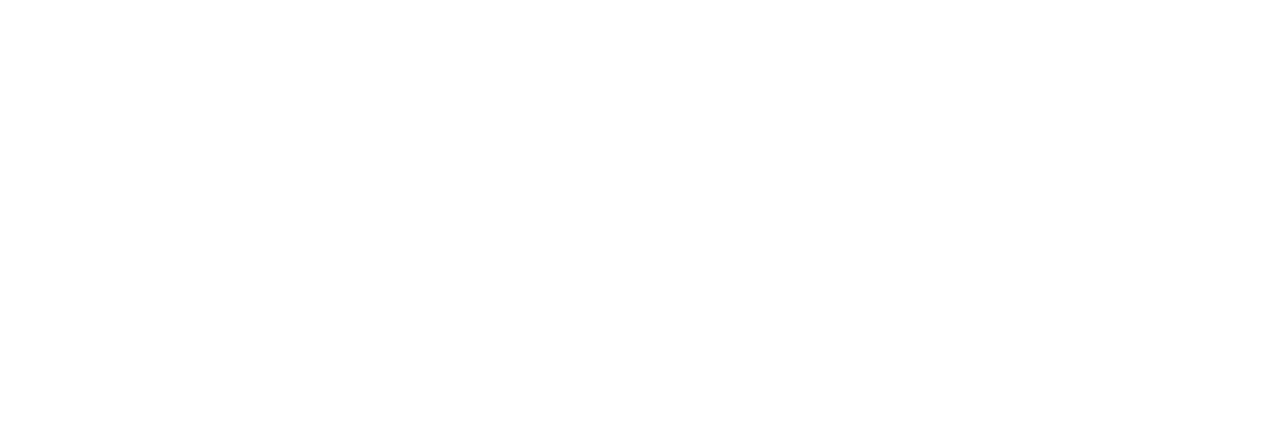
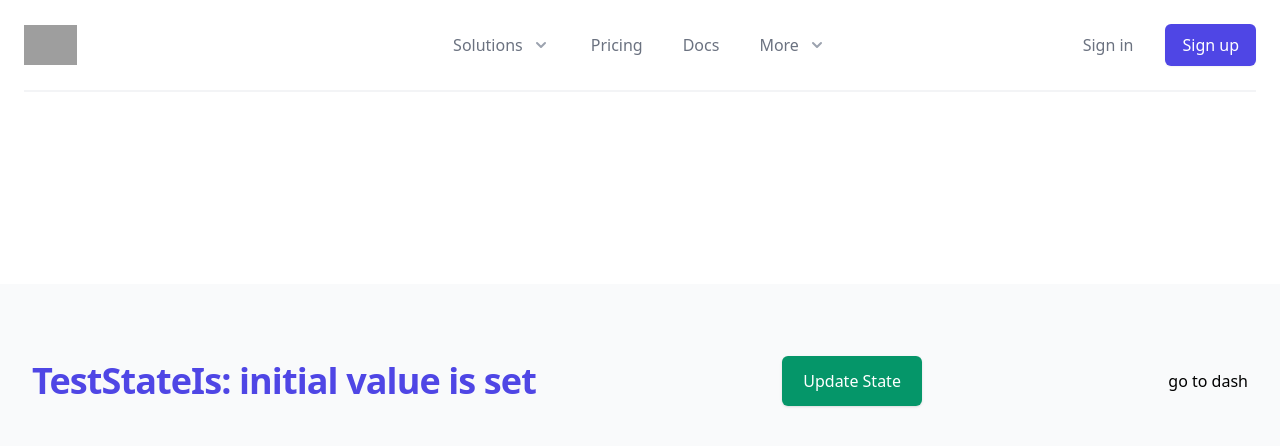
Before and after one commit to jurassicjs/nuxt3-laravel-dev, a Nuxt app in the folder apps/nuxt-app/: page /non-persistent-state in a window 1280 px wide. Before the commit this address had no page. Shown: the top 446 px of the page. Built offline with nearby package versions, Linux system fonts and the light colour scheme; grey boxes are pictures that could not be loaded.

Commit message:
feature(setup) display non persistence

```diff
--- /dev/null
+++ b/apps/nuxt-app/pages/dashboard.vue
@@ -0,0 +1,27 @@
+<script setup lang="ts">
+import Navbar from "~/components/layout/navbar.vue";
+import ActionButton from "~/components/elements/ActionButton.vue";
+import {useState} from "#app";
+const testState = useState('testState')
+
+
+
+</script>
+<template>
+  <div>
+    <navbar/>
+    <div class="h-48">
+    </div>
+    <div class="bg-gray-50">
+      <div class="max-w-7xl mx-auto py-12 px-4 sm:px-6 lg:py-16 lg:px-8 lg:flex lg:items-center lg:justify-between">
+        <h2 class="text-3xl font-extrabold tracking-tight text-gray-900 sm:text-4xl">
+          <span class="block text-indigo-600">TestState Is: {{ testState }}</span>
+        </h2>
+        <nuxt-link to="/non-persistent-state">
+          go back
+        </nuxt-link>
+      </div>
+    </div>
+  </div>
+
+</template>
--- /dev/null
+++ b/apps/nuxt-app/pages/non-persistent-state.vue
@@ -0,0 +1,38 @@
+<script setup lang="ts">
+import Navbar from "~/components/layout/navbar.vue";
+import ActionButton from "~/components/elements/ActionButton.vue";
+import {useState} from "#app";
+const testState = useState('testState', () => 'initial value is set')
+
+function updateTestState() {
+  testState.value = 'updated value is now set'
+}
+
+
+</script>
+<template>
+  <div>
+    <navbar/>
+    <div class="h-48">
+    </div>
+    <div class="bg-gray-50">
+      <div class="max-w-7xl mx-auto py-12 px-4 sm:px-6 lg:py-16 lg:px-8 lg:flex lg:items-center lg:justify-between">
+        <h2 class="text-3xl font-extrabold tracking-tight text-gray-900 sm:text-4xl">
+          <span class="block text-indigo-600">TestStateIs: {{ testState }}</span>
+        </h2>
+        <div class="mt-8 flex lg:mt-0 lg:flex-shrink-0">
+          <ActionButton
+            actionClasses="bg-emerald-600"
+            title="Update State"
+            action-link="fake"
+            @action="updateTestState"
+          />
+        </div>
+        <nuxt-link to="/dashboard">
+          go to dash
+        </nuxt-link>
+      </div>
+    </div>
+  </div>
+
+</template>
--- a/apps/nuxt-app/pages/register.vue
+++ b/apps/nuxt-app/pages/register.vue
@@ -18,6 +18,8 @@
 const registerUrl = `${config.CUSTOM_API_URL}/register_user`
 const requestBody =  JSON.stringify({name: name.value, email: email.value, password: password.value, password_confirmation: passwordConfirmation.value})
 
+const testState = useState('testState', () => 'initial value is set')
+
 function postRegisterForm() {
   registerUser<IUser>().then(user => {
     useState('loggedInUser').value = user
@@ -34,6 +36,10 @@
     credentials: 'include'
   }
 )
+
+function updateTestState() {
+  testState.value = 'updated value is now set'
+}
 
 async function registerUser<TResponse>(): Promise<TResponse> {
   return await fetch(`${config.CUSTOM_API_URL}/register_user`, {
@@ -139,6 +145,21 @@
             Sign in
           </button>
         </div>
+        <div>
+          <button @click="updateTestState"
+                  class="group relative w-full flex justify-center py-2 px-4 border border-transparent text-sm font-medium rounded-md text-white bg-indigo-600 hover:bg-indigo-700 focus:outline-none focus:ring-2 focus:ring-offset-2 focus:ring-indigo-500">
+          <span class="absolute left-0 inset-y-0 flex items-center pl-3">
+            <!-- Heroicon name: solid/lock-closed -->
+            <svg class="h-5 w-5 text-indigo-500 group-hover:text-indigo-400" xmlns="http://www.w3.org/2000/svg"
+                 viewBox="0 0 20 20" fill="currentColor" aria-hidden="true">
+              <path fill-rule="evenodd"
+                    d="M5 9V7a5 5 0 0110 0v2a2 2 0 012 2v5a2 2 0 01-2 2H5a2 2 0 01-2-2v-5a2 2 0 012-2zm8-2v2H7V7a3 3 0 016 0z"
+                    clip-rule="evenodd"/>
+            </svg>
+          </span>
+            Sign in
+          </button>
+        </div>
       </form>
     </div>
   </div>
```
